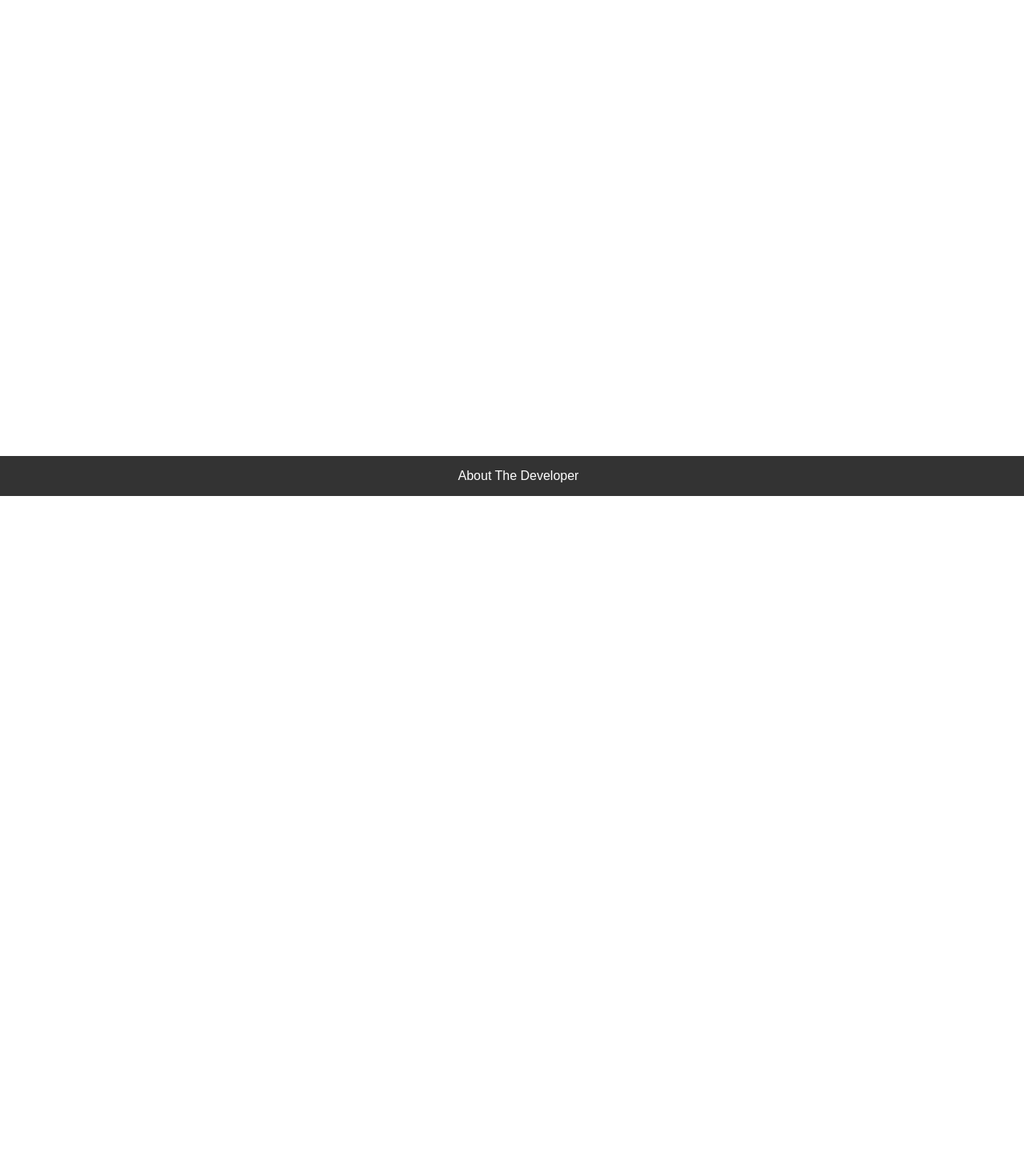
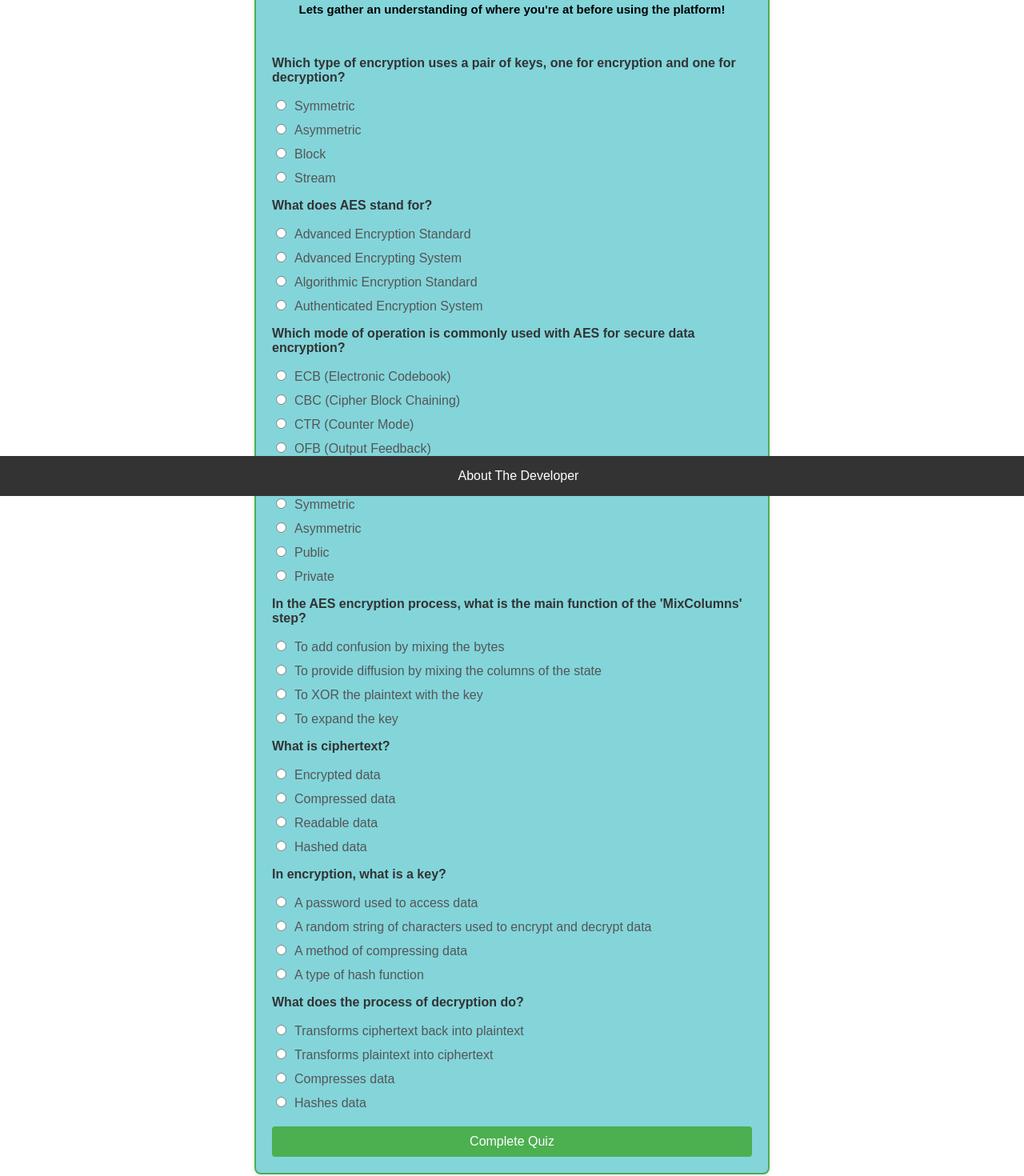
Before and after one commit to AnthonyQ98/Lock-and-Learn, a React (Create React App) app in the folder frontend/: page /start-quiz in a window 1280 px wide. Shown: the part 180-1650 px from the top of the page at 80% size. Before the commit the page ends 800 px from the top, so only its background shows below. Built offline with nearby package versions, Linux system fonts and the light colour scheme.

Commit message:
Building first quiz with questions, css and a basic quiz template

```diff
--- a/frontend/src/components/Pages/Home.js
+++ b/frontend/src/components/Pages/Home.js
@@ -47,7 +47,7 @@ const Home = () => {
 
   return (
     <div className="container">
-      <h1 className="title">Welcome to Lock and Learn</h1>
+      <h1 className="title">Welcome to Lock & Learn</h1>
       {!isLoggedIn ? (
         <>
           <p className="message">Please sign in to continue:</p>
--- /dev/null
+++ b/frontend/src/components/Pages/QuizPages.css
@@ -0,0 +1,66 @@
+.quiz-container {
+    max-width: 600px;
+    margin: 50px auto;
+    padding: 20px;
+    border-radius: 8px;
+    box-shadow: 0 2px 4px rgba(0, 0, 0, 0.1);
+    border: 2px solid #4caf50;
+    background-color: #83d5da;
+  }
+
+  .quiz-header {
+    text-align: center;
+    margin-bottom: 20px;
+    color: #4caf50;
+  }
+
+  .quiz-question {
+    margin-bottom: 15px;
+  }
+
+  .quiz-question p {
+    font-weight: bold;
+    color: #333;
+  }
+
+  .quiz-options {
+    list-style-type: none;
+    padding: 0;
+  }
+
+  .quiz-option {
+    margin-bottom: 10px;
+  }
+
+  .quiz-option input {
+    margin-right: 10px;
+  }
+
+  .quiz-option label {
+    color: #555;
+  }
+
+  .quiz-button {
+    display: block;
+    width: 100%;
+    padding: 10px;
+    background-color: #4caf50;
+    color: white;
+    border: none;
+    border-radius: 4px;
+    font-size: 16px;
+    cursor: pointer;
+    text-align: center;
+    margin-top: 20px;
+  }
+
+  .quiz-button:hover {
+    background-color: #45a049;
+  }
+
+  .quiz-subtitle {
+        text-align: center;
+        margin-bottom: 50px;
+        font-size: 15px;
+        color: #000000;
+  }
--- a/frontend/src/components/Pages/StartQuizPage.js
+++ b/frontend/src/components/Pages/StartQuizPage.js
@@ -1,11 +1,75 @@
 import React, { useState } from 'react';
 import { useNavigate } from 'react-router-dom';
+import './QuizPages.css';
 
 const StartQuiz = () => {
   const [quizResult, setQuizResult] = useState(null);
+  const [answers, setAnswers] = useState({});
   const navigate = useNavigate();
 
-  const handleQuizCompletion = (result) => {
+  const questions = [
+    {
+        question: "Which type of encryption uses a pair of keys, one for encryption and one for decryption?",
+        options: ["Symmetric", "Asymmetric", "Block", "Stream"],
+        correctAnswer: "Asymmetric"
+    },
+    {
+      question: "What does AES stand for?",
+      options: ["Advanced Encryption Standard", "Advanced Encrypting System", "Algorithmic Encryption Standard", "Authenticated Encryption System"],
+      correctAnswer: "Advanced Encryption Standard"
+    },
+    {
+      question: "Which mode of operation is commonly used with AES for secure data encryption?",
+      options: ["ECB (Electronic Codebook)", "CBC (Cipher Block Chaining)", "CTR (Counter Mode)", "OFB (Output Feedback)"],
+      correctAnswer: "CBC (Cipher Block Chaining)"
+    },
+    {
+      question: "Which type of key does AES-256 use?",
+      options: ["Symmetric", "Asymmetric", "Public", "Private"],
+      correctAnswer: "Symmetric"
+    },
+    {
+      question: "In the AES encryption process, what is the main function of the 'MixColumns' step?",
+      options: ["To add confusion by mixing the bytes", "To provide diffusion by mixing the columns of the state", "To XOR the plaintext with the key", "To expand the key"],
+      correctAnswer: "To provide diffusion by mixing the columns of the state"
+    },
+    {
+        question: "What is ciphertext?",
+        options: ["Encrypted data", "Compressed data", "Readable data", "Hashed data"],
+        correctAnswer: "Encrypted data"
+      },
+      {
+        question: "In encryption, what is a key?",
+        options: ["A password used to access data", "A random string of characters used to encrypt and decrypt data", "A method of compressing data", "A type of hash function"],
+        correctAnswer: "A random string of characters used to encrypt and decrypt data"
+      },
+      {
+        question: "What does the process of decryption do?",
+        options: ["Transforms ciphertext back into plaintext", "Transforms plaintext into ciphertext", "Compresses data", "Hashes data"],
+        correctAnswer: "Transforms ciphertext back into plaintext"
+      },
+  ];
+
+  const handleAnswerChange = (questionIndex, selectedOption) => {
+    setAnswers({
+      ...answers,
+      [questionIndex]: selectedOption
+    });
+  };
+
+  const calculateResult = () => {
+    let correctAnswersCount = 0;
+    questions.forEach((question, index) => {
+      if (answers[index] === question.correctAnswer) {
+        correctAnswersCount += 1;
+      }
+    });
+    const result = (correctAnswersCount / questions.length) * 100;
+    return result;
+  };
+
+  const handleQuizCompletion = () => {
+    const result = calculateResult();
     // Save result to the database
     fetch('http://localhost:8080/start-quiz-result', {
       method: 'POST',
@@ -20,13 +84,34 @@ const StartQuiz = () => {
     });
   };
 
+
   return (
-    <div>
-      <h2>Start Quiz</h2>
-
-      <button onClick={() => handleQuizCompletion(80)}>Complete Quiz with 80%</button>
+    <div className="quiz-container">
+      <h2 className="quiz-header">Start quiz</h2>
+      <h3 className="quiz-subtitle">Lets gather an understanding of where you're at before using the platform!</h3>
+      {questions.map((question, index) => (
+        <div key={index} className="quiz-question">
+          <p>{question.question}</p>
+          <ul className="quiz-options">
+            {question.options.map((option, optionIndex) => (
+              <li key={optionIndex} className="quiz-option">
+                <label>
+                  <input
+                    type="radio"
+                    name={`question-${index}`}
+                    value={option}
+                    checked={answers[index] === option}
+                    onChange={() => handleAnswerChange(index, option)}
+                  />
+                  {option}
+                </label>
+              </li>
+            ))}
+          </ul>
+        </div>
+      ))}
+      <button className="quiz-button" onClick={handleQuizCompletion}>Complete Quiz</button>
     </div>
   );
 };
-
 export default StartQuiz;
```
